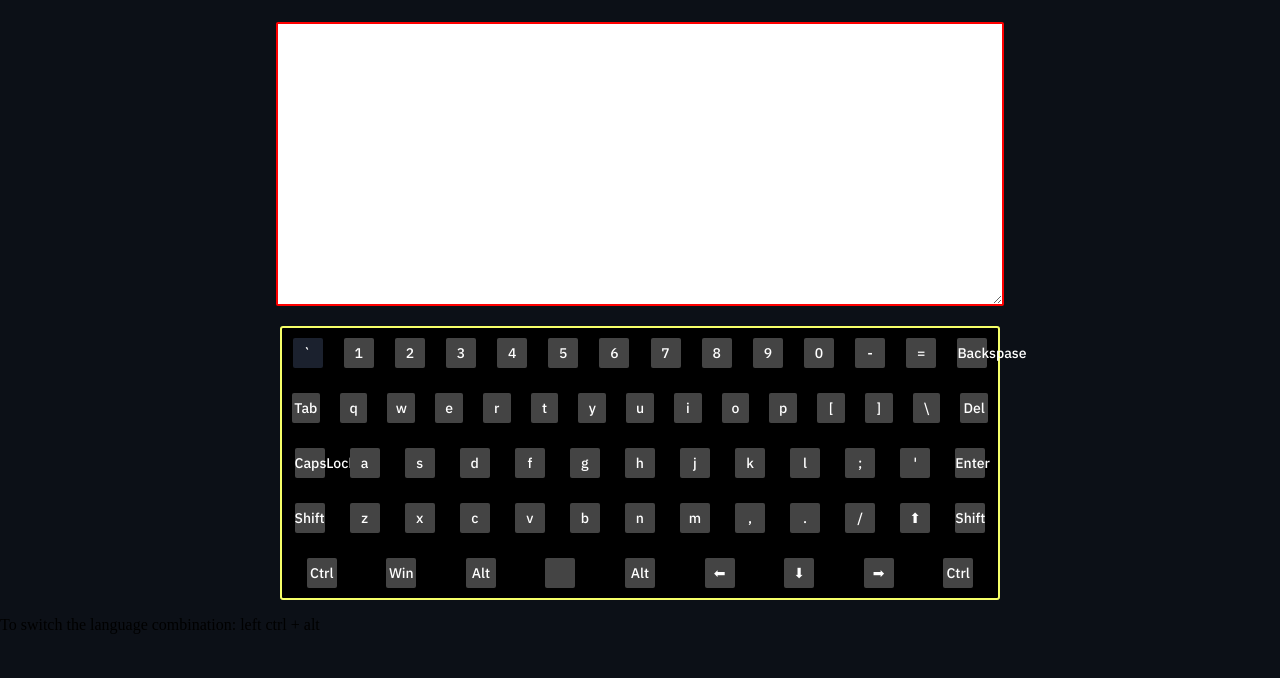
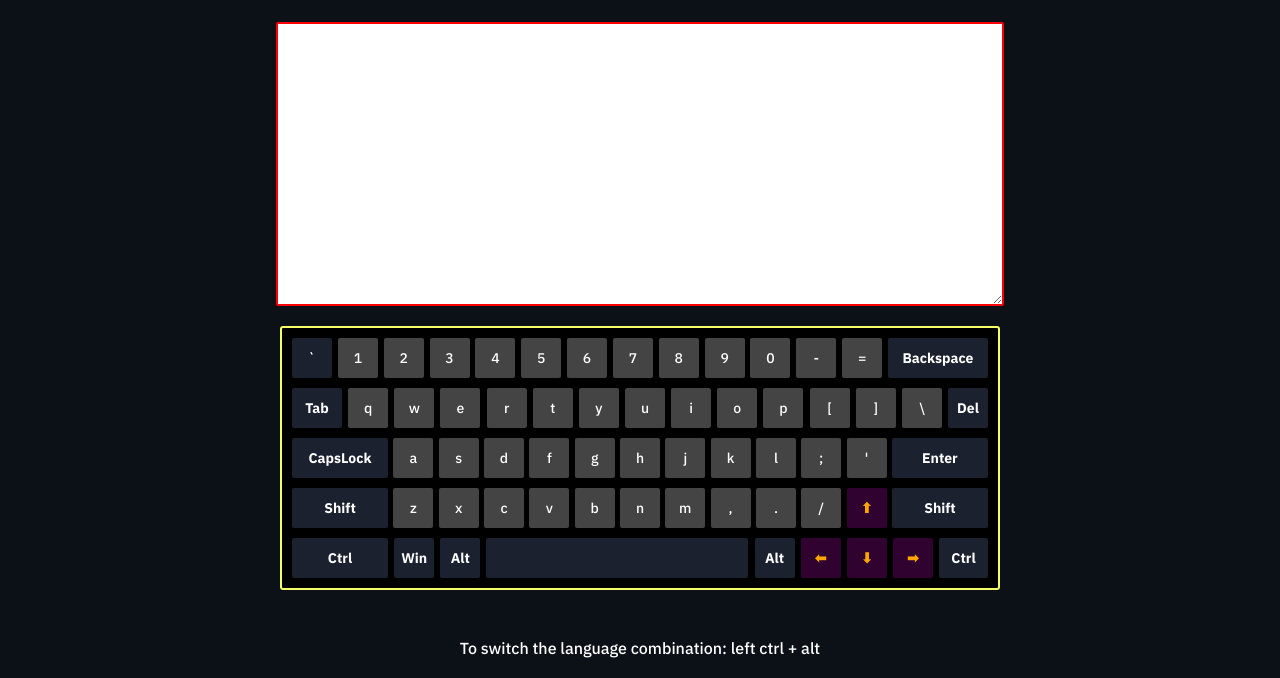
Before and after one commit to LInus1408/RSS-Virtual-Keyboard, a website built with webpack: page src/index.html in a window 1280 px wide. Shown: the part 122-800 px from the top of the page. Built offline with nearby package versions, Linux system fonts and the light colour scheme.

Commit message:
feat: add styles

```diff
--- a/src/index.js
+++ b/src/index.js
@@ -1,6 +1,6 @@
 import "./styles.scss";
 import  {getKeyboard} from './scripts/getKeyboard.js';
-import  {ObjKeys} from './scripts/keys.js';
+import  {ObjKeys, keyCode} from './scripts/keys.js';
 
 
 getKeyboard()
--- a/src/sass/components/buttons.scss
+++ b/src/sass/components/buttons.scss
@@ -1,13 +1,111 @@
 .keyboard__key {
-  width: 30px;
-  height: 30px;
+  width: 40px;
+  height: 40px;
   background-color: #444444;
   text-align: center;
   border-radius: 2px;
-  @include font(500, 14px, 30px, $color-font2);
+  @include font(500, 14px, 40px, $color-font2);
+    &:hover {
+      background: #ede4f9 !important;
+      box-shadow: 0px 2px 15px 4px  #1abc9c;
+      color: #000;
+    }
 }
 
+.keyboard__key-active {
+  background: #ede4f9 !important;
+  box-shadow: 0px 2px 15px 4px  #1abc9c;
+  color: #000;
+}
 
-.keyboard__key_special {
+.keyboard__key[data-code="Backquote"] {
   background-color: #1b212e;
 }
+.keyboard__key[data-code="Backspace"] {
+  background-color: #1b212e;
+  font-weight: 700;
+  width: 100px;
+}
+.keyboard__key[data-code="Tab"] {
+  background-color: #1b212e;
+  width: 50px;
+  font-weight: 700;
+}
+.keyboard__key[data-code="Delete"] {
+  background-color: #1b212e;
+  font-weight: 700;
+}
+.keyboard__key[data-code="CapsLock"] {
+  background-color: #1b212e;
+  font-weight: 700;
+  width: 96px;
+}
+.keyboard__key[data-code="Enter"] {
+  background-color: #1b212e;
+  font-weight: 700;
+  width: 96px;
+}
+.keyboard__key[data-code="ShiftLeft"] {
+  background-color: #1b212e;
+  font-weight: 700;
+  width: 96px;
+}
+.keyboard__key[data-code="ShiftRight"] {
+  background-color: #1b212e;
+  font-weight: 700;
+  width: 96px;
+}
+.keyboard__key[data-code="ControlLeft"] {
+  background-color: #1b212e;
+  font-weight: 700;
+  width: 96px;
+}
+
+.keyboard__key[data-code="ControlRight"] {
+  background-color: #1b212e;
+  font-weight: 700;
+  width: 49px;
+}
+
+.keyboard__key[data-code="ShiftRight"] {
+  background-color: #1b212e;
+  font-weight: 700;
+}
+
+.keyboard__key[data-code="MetaLeft"] {
+  background-color: #1b212e;
+  font-weight: 700;
+}
+.keyboard__key[data-code="AltLeft"] {
+  background-color: #1b212e;
+  font-weight: 700;
+}
+.keyboard__key[data-code="AltRight"] {
+  background-color: #1b212e;
+  font-weight: 700;
+}
+.keyboard__key[data-code="Space"] {
+  background-color: #1b212e;
+  width: 262px;
+}
+
+.keyboard__key[data-code="ArrowUp"] {
+  background-color: #30022f;
+  font-weight: 700;
+  color: orange;
+}
+.keyboard__key[data-code="ArrowDown"] {
+  background-color: #30022f;
+  font-weight: 700;
+  color: orange;
+}
+.keyboard__key[data-code="ArrowRight"] {
+  background-color: #30022f;
+  font-weight: 700;
+  color: orange;
+}
+.keyboard__key[data-code="ArrowLeft"] {
+  background-color: #30022f;
+  font-weight: 700;
+  color: orange;
+}
--- a/src/scripts/getKeyboard.js
+++ b/src/scripts/getKeyboard.js
@@ -1,4 +1,4 @@
-import  {ObjKeys} from './keys.js';
+import  {ObjKeys, keyCode} from './keys.js';
 
 function getKeyboard() {
   const mainTitle = document.createElement('h1');
@@ -44,9 +44,12 @@ function getKeyboard() {
       }
   }
 
+
   const keys = document.querySelectorAll('.keyboard__key');
 
-  keys[0].classList.add("keyboard__key_special")
+  keys.forEach((item, index) => {
+   item.setAttribute('data-code', `${keyCode.keys[index]}`)
+  })
   const descLangSwitch = document.createElement('p');
   descLangSwitch.className = "text-lang";
   descLangSwitch.innerHTML = 'To switch the language combination: left ctrl + alt'
--- a/src/scripts/keys.js
+++ b/src/scripts/keys.js
@@ -1,8 +1,12 @@
 const ObjKeys = {
-  en: ['`','1','2','3','4','5','6','7','8','9','0','-','=','Backspase', 'Tab', 'q', 'w','e','r','t','y','u','i','o','p','[',']','\\','Del','CapsLock', 'a','s','d','f','g','h','j','k','l',';','\'','Enter','Shift','z','x','c','v','b','n','m',',','.','/','&#11014;','Shift','Ctrl','Win','Alt',' ', 'Alt', '&#11013;','&#11015;','	&#10145;','Ctrl'],
+  en: ['`','1','2','3','4','5','6','7','8','9','0','-','=','Backspace', 'Tab', 'q', 'w','e','r','t','y','u','i','o','p','[',']','\\','Del','CapsLock', 'a','s','d','f','g','h','j','k','l',';','\'','Enter','Shift','z','x','c','v','b','n','m',',','.','/','&#11014;','Shift','Ctrl','Win','Alt',' ', 'Alt', '&#11013;','&#11015;','	&#10145;','Ctrl'],
   enShift: [],
   ru: [],
   ruSHift: []
 }
 
-export {ObjKeys}
+const keyCode = {
+  keys: ['Backquote','1','2','3','4','5','6','7','8','9','0','Minus','Equal','Backspace', 'Tab', 'KeyQ', 'KeyW','KeyE','KeyR','KeyT','KeyY','KeyU','KeyI','KeyO','KeyP','BracketLeft','BracketRight','Backslash','Delete','CapsLock', 'KeyA','KeyS','KeyD','KeyF','KeyG','KeyH','KeyJ','KeyK','KeyL','Semicolon','Quote','Enter','ShiftLeft','KeyZ','KeyX','KeyC','KeyV','KeyB','KeyN','KeyM','Comma','Period','NumpadDivide','ArrowUp','ShiftRight','ControlLeft','MetaLeft','AltLeft','Space', 'AltRight', 'ArrowLeft','ArrowDown','ArrowRight','ControlRight'],
+}
+
+export {ObjKeys, keyCode}
--- a/src/styles.scss
+++ b/src/styles.scss
@@ -33,11 +33,20 @@ body {
   border: 2px solid #f6ff68;
   border-radius: 3px;
   padding: 10px;
-  gap: 25px;
+  gap: 10px;
   box-sizing: border-box;
+  &:hover {
+    cursor: pointer;
+  }
 }
 .keyboard_line {
-  @include flex-block(space-around, row, center);
+  @include flex-block(space-between, row, center);
   width: 100%;
-  gap: 20px;
+  gap: 5px;
 }
+
+.text-lang {
+  text-align: center;
+  @include font(500, 16px, 16px, $color-font2);
+  margin-top: 50px;
+}
```
Also changed, not shown: dist/main.css, dist/main.js.
